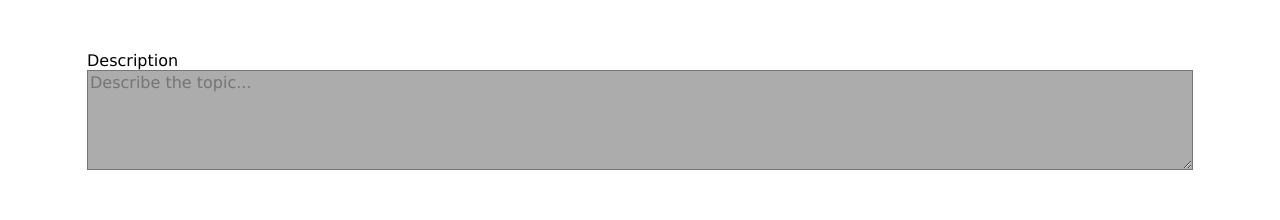
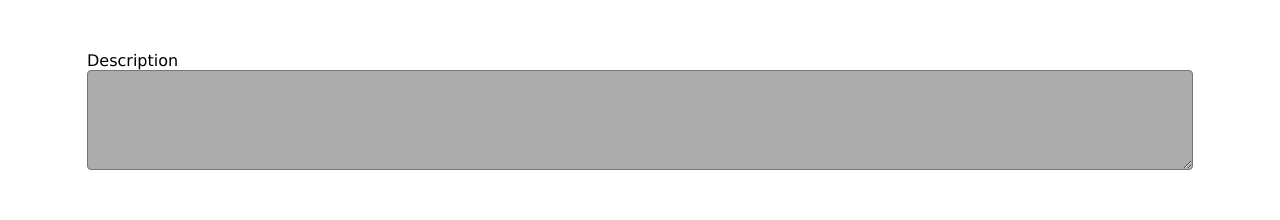
Before and after one commit to Tarv44/rec-client, a React (Create React App) app: page /add-exchange in a window 1280 px wide. Shown: the part 259-479 px from the top of the page. Built offline with nearby package versions, Linux system fonts and the light colour scheme.

Commit message:
Removed placeholders, styled textareas

```diff
--- a/src/AddEx/AddEx.js
+++ b/src/AddEx/AddEx.js
@@ -156,7 +156,7 @@ export default class AddEx extends Component {
                     </div>
                     <div className='exchange-form-group'>
                         <label htmlFor='descr'>Description</label>
-                        <textarea name='descr' id='descr'placeholder='Describe the topic...' onChange={e => this.updateDescr(e.target.value)}/>
+                        <textarea name='descr' id='descr' onChange={e => this.updateDescr(e.target.value)}/>
                     </div>
                     {newSongs}
                     <button id='add-ex-add-song-btn' onClick={e => this.addSong(e)}>Add Another Song</button>
--- a/src/index.css
+++ b/src/index.css
@@ -56,6 +56,7 @@ textarea {
   color: white;
   font-size: 16px;
   font-family: Verdana, Geneva, Tahoma, sans-serif;
+  border-radius: 4px;
 }
 
 .form-group {
```
Also changed, not shown: 1 other file (tests, documents, lock files or other folders).
